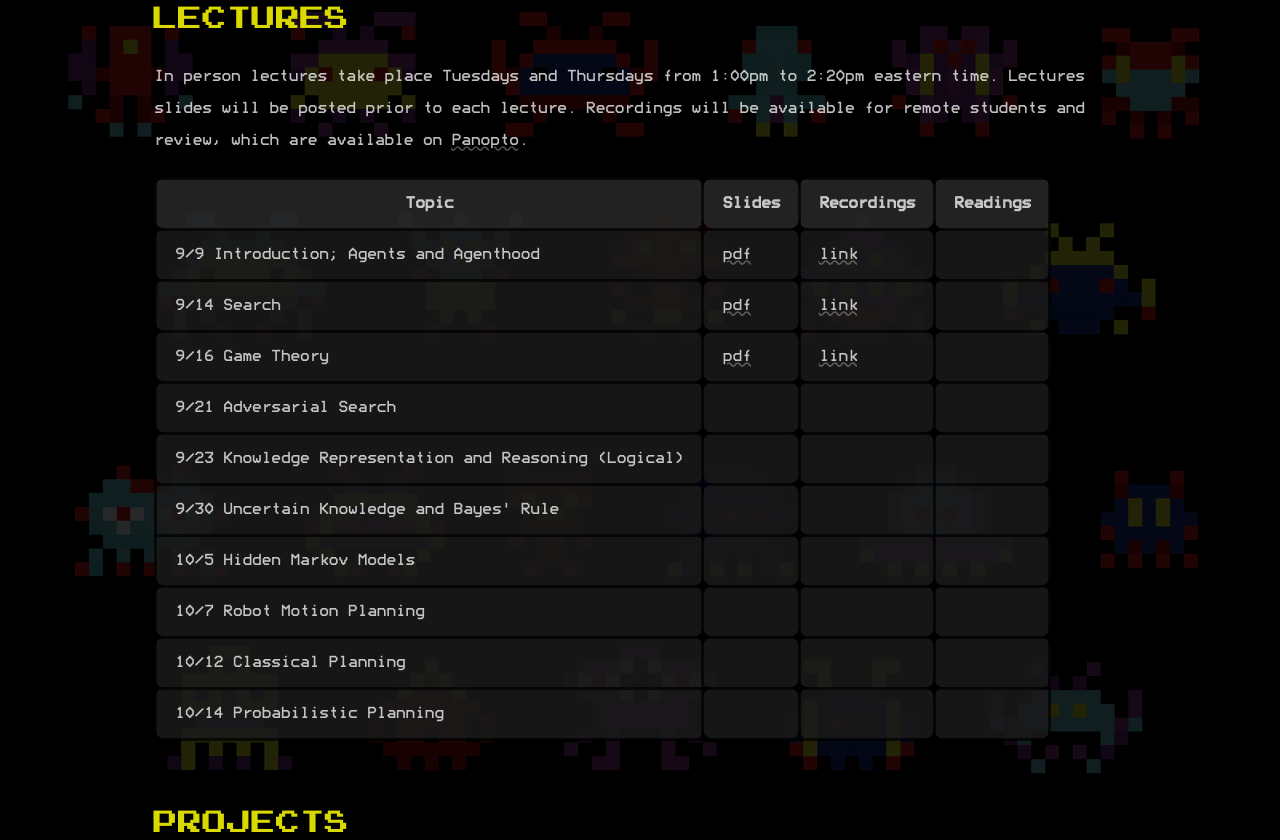
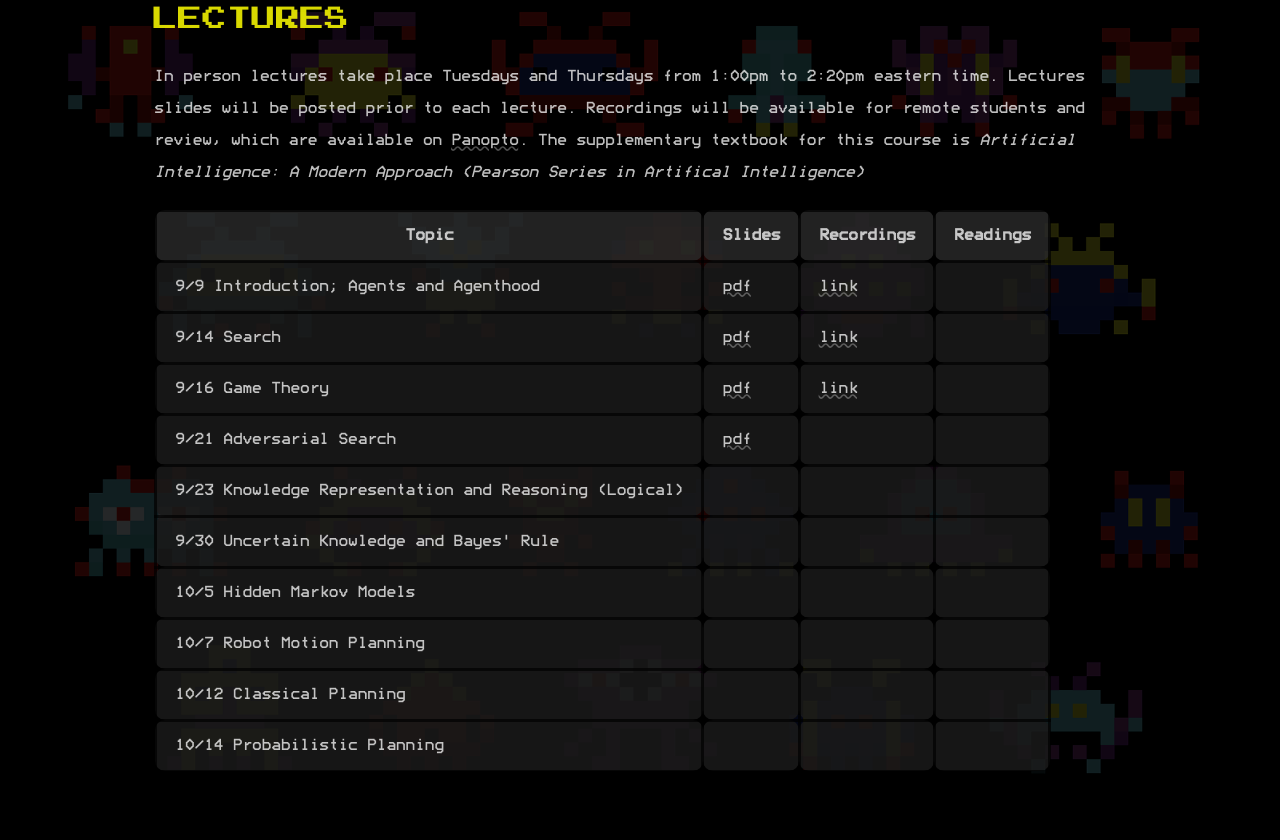
Before and after one commit to neilramaswamy/cs1410-website, a Next.js app: page / in a window 1280 px wide. Shown: the part 1240-2080 px from the top of the page. Built offline with nearby package versions, Linux system fonts and the light colour scheme.

Commit message:
day 4 slides

```diff
--- a/pages/index.tsx
+++ b/pages/index.tsx
@@ -37,7 +37,7 @@ const Home = (): JSX.Element => {
                     <h1>Lectures</h1>
                     <p className={styles.lecture_link}>
                         In person lectures take place Tuesdays and Thursdays from 1:00pm to
-                        2:20pm eastern time. Lectures slides will be posted prior to each lecture. Recordings will be available for remote students and review, which are available on <a href="https://brown.hosted.panopto.com/Panopto/Pages/Sessions/List.aspx#folderID=%22932ab3ad-c590-4c6f-b807-ad9c01423435%22" target='_blank'>Panopto</a>.
+                        2:20pm eastern time. Lectures slides will be posted prior to each lecture. Recordings will be available for remote students and review, which are available on <a href="https://brown.hosted.panopto.com/Panopto/Pages/Sessions/List.aspx#folderID=%22932ab3ad-c590-4c6f-b807-ad9c01423435%22" target='_blank'>Panopto</a>. The supplementary textbook for this course is <i>Artificial Intelligence: A Modern Approach (Pearson Series in Artifical Intelligence)</i>
                     </p>
                     <table className={styles.table}>
                         <thead>
@@ -69,7 +69,7 @@ const Home = (): JSX.Element => {
                             </tr>
                             <tr>
                                 <td>9/21 Adversarial Search</td>
-                                <td></td>
+                                <td><a href='/slides/1410_4.pdf' target="_blank">pdf</a></td>
                                 <td></td>
                                 <td></td>
                             </tr>
```
Also changed, not shown: 1 other file (tests, documents, lock files or other folders).
